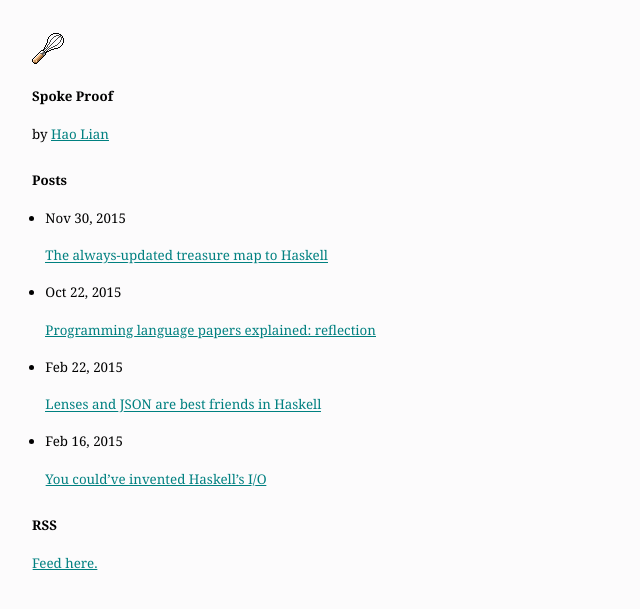
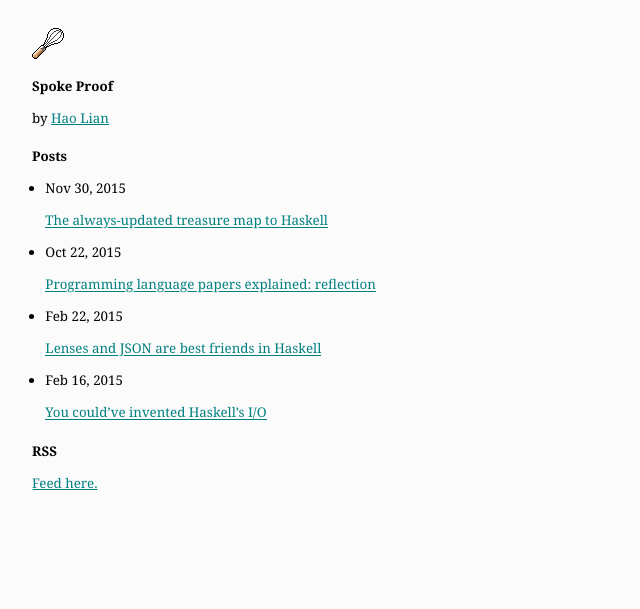
Before and after one commit to hlian/hao.codes, a Jekyll site: the page built from index.html, in a window 1280 px wide. Shown: the top 609 px of the page, without its empty margins (0-640 px from the left). Built offline with Jekyll 4.4.1, drawn with Linux system fonts in a browser that asks for light colours; Markdown is read by kramdown in place of the engine named in the settings.

Commit message:
Update _typography.scss

```diff
--- a/_sass/_typography.scss
+++ b/_sass/_typography.scss
@@ -17,8 +17,15 @@ pre, code {
   font-size: 12pt;
 }
 
+@media (max-device-width: 1600px) {
+  html, pre {
+    /* Justification: your face is closer to the device? */
+    font-size: 11pt;
+  }
+}
+
 @media (max-device-width: 800px) {
-  body, pre {
+  html, pre {
     /* Justification: your face is closer to the device? */
     font-size: 10pt;
   }
```
